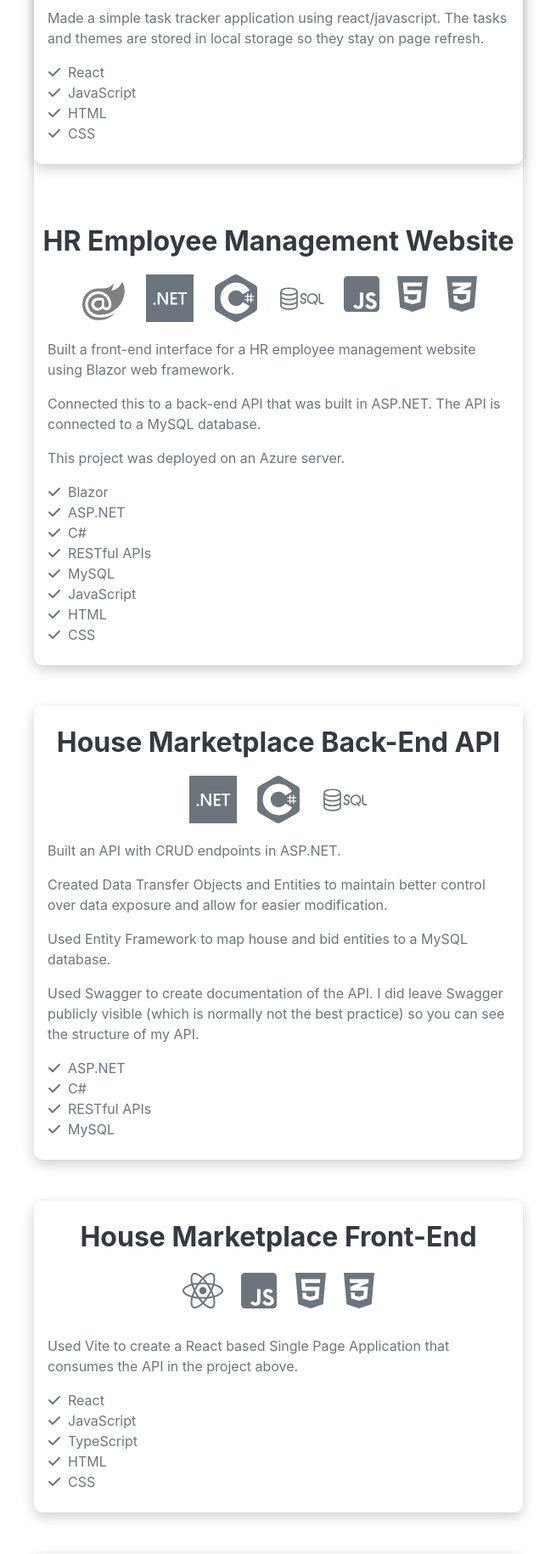
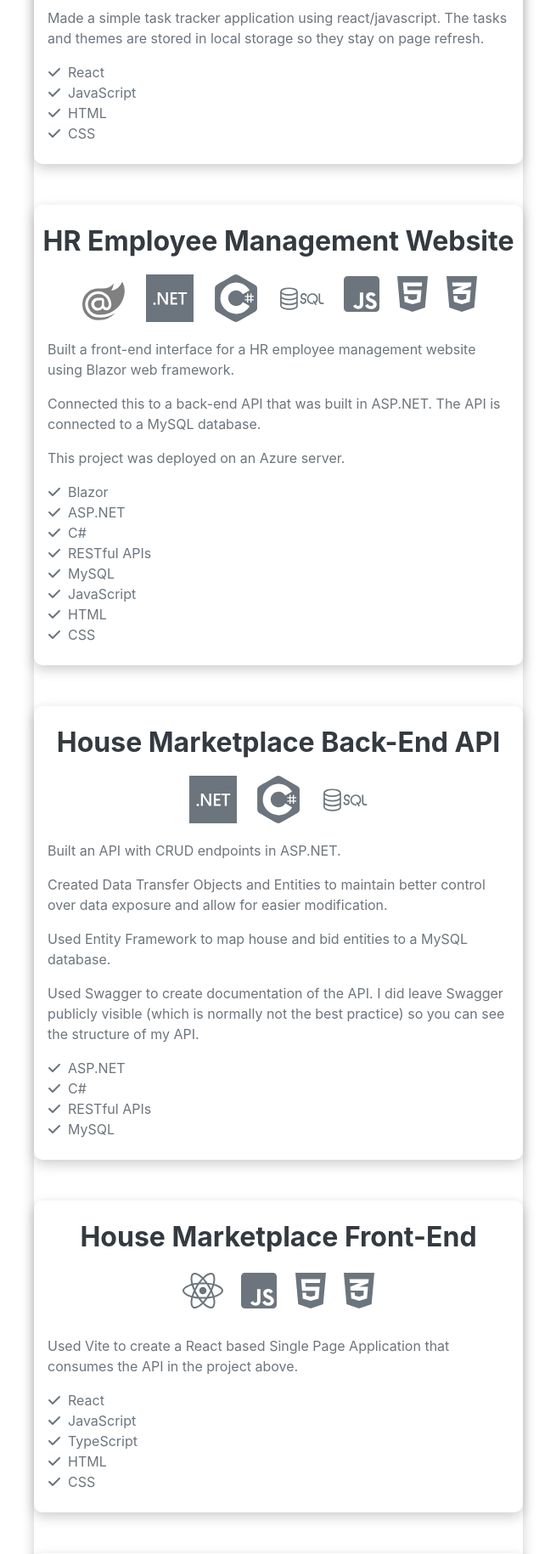
Before and after one commit to ericbode216/django-professional-portfolio, a Django app: page / in a window 1280 px wide. Shown: the part 1170-2999 px from the top of the page at 85% size, without its empty margins (280-935 px from the left). Run offline with Django 5.2, Linux system fonts and the light colour scheme; some libraries are stand-ins or nearby versions; some web fonts are replaced.

Commit message:
fixed missing div

```diff
--- a/Projects/templates/home.html
+++ b/Projects/templates/home.html
@@ -98,6 +98,7 @@
                 <br/>
                 </a>
                 </div>
+                <div class="projectcard mb-5">
                 <a class="projectlink" href="https://bethanyspieshophrmnewinstance-h7adhhceh9dzafb7.canadaeast-01.azurewebsites.net/">
                 <br/>
                     <h3>HR Employee Management Website</h3>
```
